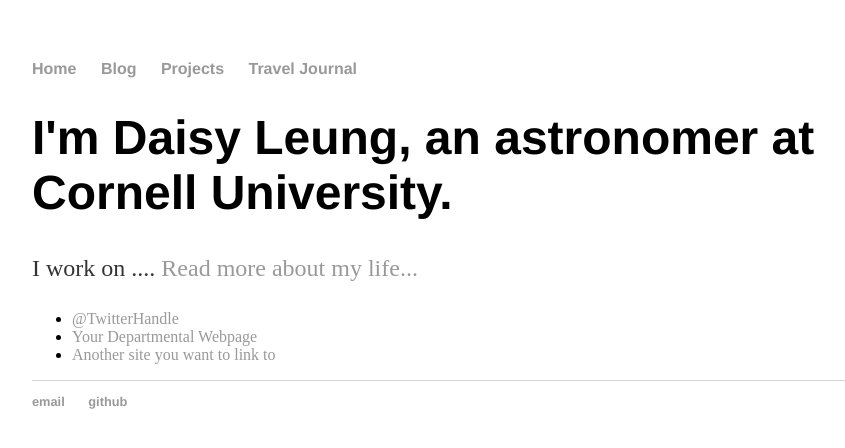
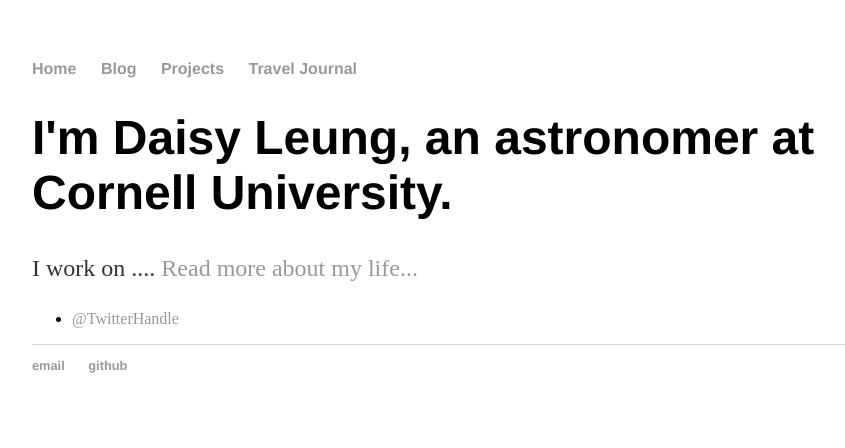
Before and after one commit to astro313/astro313.github.io, a Jekyll site: the page built from index.html, in a window 1280 px wide. Shown: the top 448 px of the page, without its empty margins (160-1005 px from the left). Built offline with Jekyll 4.4.1, drawn with Linux system fonts in a browser that asks for light colours.

Commit message:
Update index.html

```diff
--- a/index.html
+++ b/index.html
@@ -8,11 +8,7 @@ title: Daisy Leung, Astronomer
 	<p>I work on .... <a href="/about">Read more about my life...</a></p>
 	<ul class="contacts">
 		<li><a href="#">@TwitterHandle</a></li>
-		<li><a href="#">Your Departmental Webpage</a></li>
-		<li><a href="#">Another site you want to link to</a></li>
+<!--		<li><a href="#"></a></li>
+		<li><a href="#">Another site you want to link to</a></li> -->
 	</ul>
 </div><!-- /.blurb -->
-
-<div class="about">
-
-</div>
```
